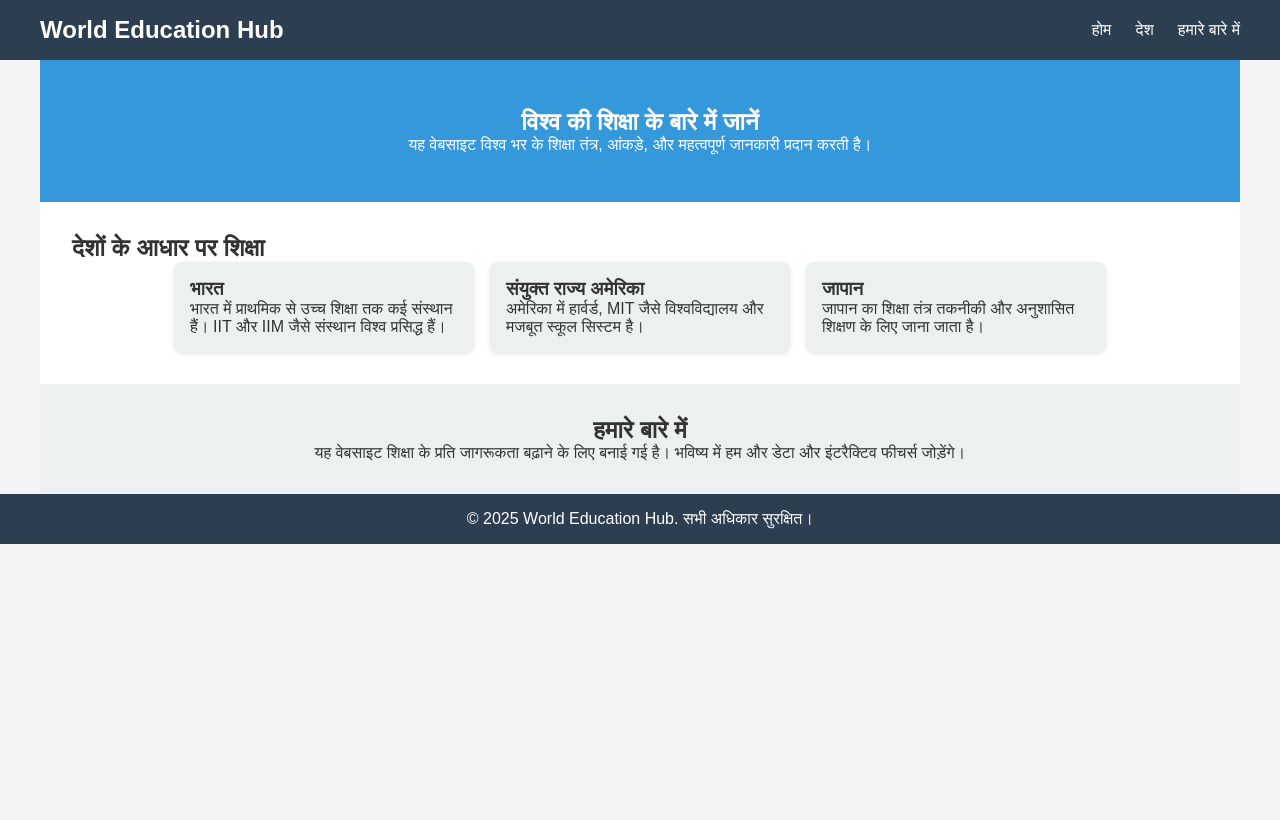
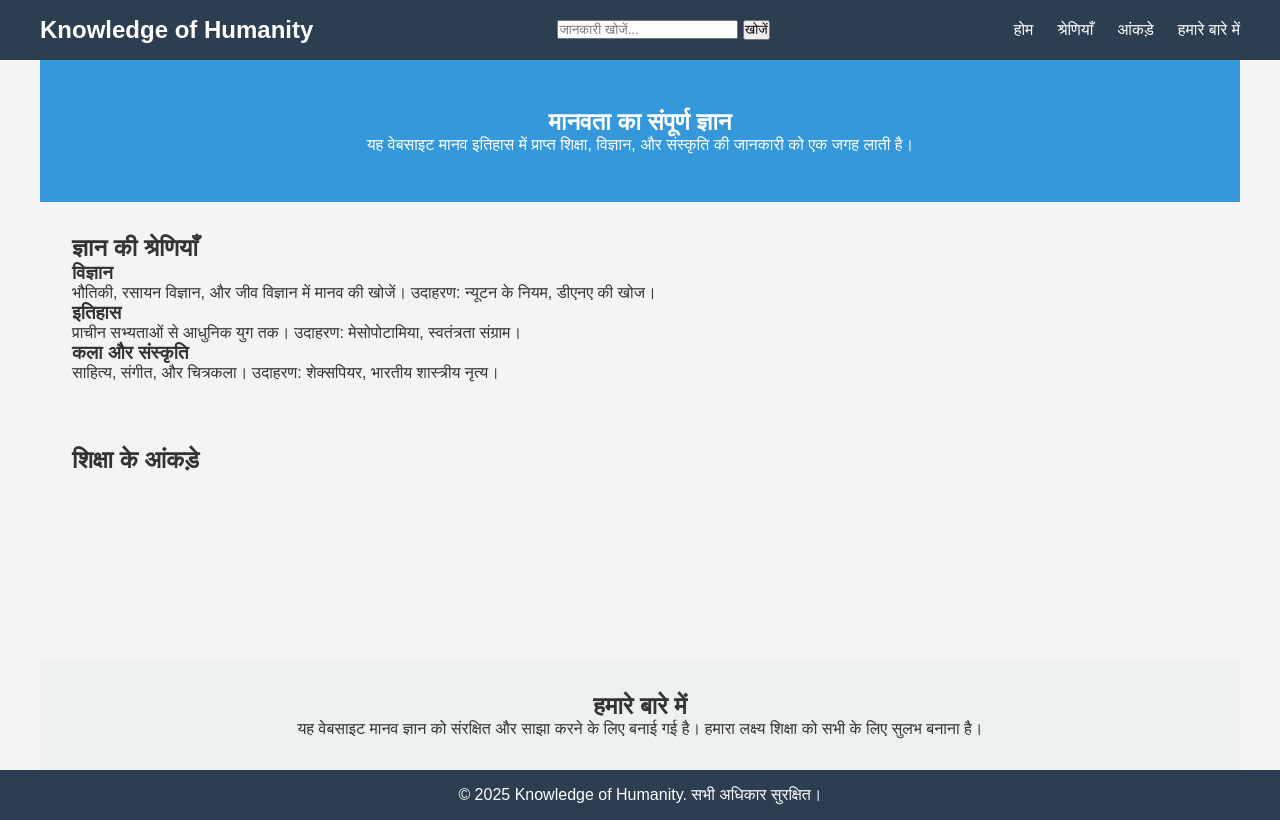
Before and after one commit to priteshy09/Number-gama, a plain HTML site: page index.html in a window 1280 px wide. Drawn offline with nearby package versions, Linux system fonts and the light colour scheme.

Commit message:
Update index.html

```diff
--- a/index.html
+++ b/index.html
@@ -3,53 +3,66 @@
 <head>
     <meta charset="UTF-8">
     <meta name="viewport" content="width=device-width, initial-scale=1.0">
-    <title>World Education Hub</title>
+    <title>Knowledge of Humanity</title>
     <link rel="stylesheet" href="styles.css">
 </head>
 <body>
     <header>
         <nav>
-            <div class="logo">World Education Hub</div>
+            <div class="logo">Knowledge of Humanity</div>
+            <div class="search-bar">
+                <input type="text" id="searchInput" placeholder="जानकारी खोजें...">
+                <button onclick="searchKnowledge()">खोजें</button>
+            </div>
             <ul>
                 <li><a href="#home">होम</a></li>
-                <li><a href="#countries">देश</a></li>
+                <li><a href="#categories">श्रेणियाँ</a></li>
+                <li><a href="#stats">आंकड़े</a></li>
                 <li><a href="#about">हमारे बारे में</a></li>
             </ul>
         </nav>
     </header>
 
     <section id="home">
-        <h1>विश्व की शिक्षा के बारे में जानें</h1>
-        <p>यह वेबसाइट विश्व भर के शिक्षा तंत्र, आंकड़े, और महत्वपूर्ण जानकारी प्रदान करती है।</p>
+        <h1>मानवता का संपूर्ण ज्ञान</h1>
+        <p>यह वेबसाइट मानव इतिहास में प्राप्त शिक्षा, विज्ञान, और संस्कृति की जानकारी को एक जगह लाती है।</p>
     </section>
 
-    <section id="countries">
-        <h2>देशों के आधार पर शिक्षा</h2>
-        <div class="country-list">
-            <div class="country-card">
-                <h3>भारत</h3>
-                <p>भारत में प्राथमिक से उच्च शिक्षा तक कई संस्थान हैं। IIT और IIM जैसे संस्थान विश्व प्रसिद्ध हैं।</p>
+    <section id="categories">
+        <h2>ज्ञान की श्रेणियाँ</h2>
+        <div class="category-list">
+            <div class="category-card">
+                <h3>विज्ञान</h3>
+                <p>भौतिकी, रसायन विज्ञान, और जीव विज्ञान में मानव की खोजें। उदाहरण: न्यूटन के नियम, डीएनए की खोज।</p>
             </div>
-            <div class="country-card">
-                <h3>संयुक्त राज्य अमेरिका</h3>
-                <p>अमेरिका में हार्वर्ड, MIT जैसे विश्वविद्यालय और मजबूत स्कूल सिस्टम है।</p>
+            <div class="category-card">
+                <h3>इतिहास</h3>
+                <p>प्राचीन सभ्यताओं से आधुनिक युग तक। उदाहरण: मेसोपोटामिया, स्वतंत्रता संग्राम।</p>
             </div>
-            <div class="country-card">
-                <h3>जापान</h3>
-                <p>जापान का शिक्षा तंत्र तकनीकी और अनुशासित शिक्षण के लिए जाना जाता है।</p>
+            <div class="category-card">
+                <h3>कला और संस्कृति</h3>
+                <p>साहित्य, संगीत, और चित्रकला। उदाहरण: शेक्सपियर, भारतीय शास्त्रीय नृत्य।</p>
             </div>
+        </div>
+    </section>
+
+    <section id="stats">
+        <h2>शिक्षा के आंकड़े</h2>
+        <div class="chart-container">
+            <canvas id="educationChart"></canvas>
         </div>
     </section>
 
     <section id="about">
         <h2>हमारे बारे में</h2>
-        <p>यह वेबसाइट शिक्षा के प्रति जागरूकता बढ़ाने के लिए बनाई गई है। भविष्य में हम और डेटा और इंटरैक्टिव फीचर्स जोड़ेंगे।</p>
+        <p>यह वेबसाइट मानव ज्ञान को संरक्षित और साझा करने के लिए बनाई गई है। हमारा लक्ष्य शिक्षा को सभी के लिए सुलभ बनाना है।</p>
     </section>
 
     <footer>
-        <p>&copy; 2025 World Education Hub. सभी अधिकार सुरक्षित।</p>
+        <p>© 2025 Knowledge of Humanity. सभी अधिकार सुरक्षित।</p>
     </footer>
 
+    <script src="https://cdn.jsdelivr.net/npm/chart.js"></script>
     <script src="script.js"></script>
 </body>
 </html>
```
